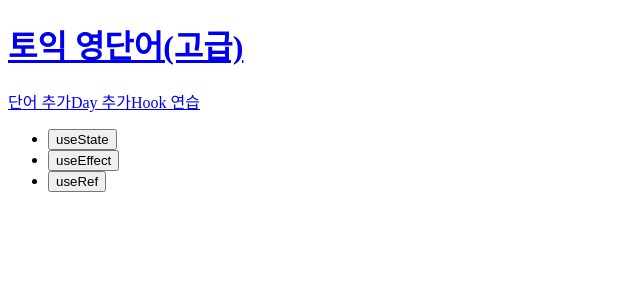
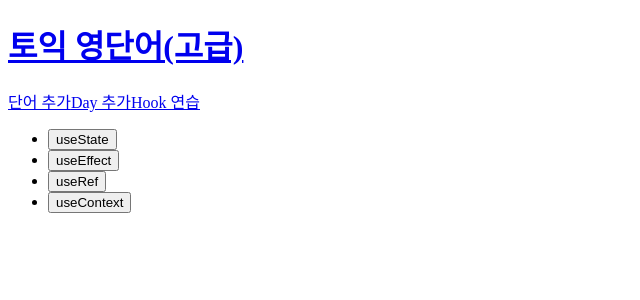
Before and after one commit to seyoungjoy/react-study, a React (Create React App) app in the folder voca/: page /hook-practice in a window 1280 px wide. Shown: the top 300 px of the page, without its empty margins (0-640 px from the left). Built offline with nearby package versions, Linux system fonts and the light colour scheme; the HTML template or start-up script is replaced by a standard one.

Commit message:
docs: usecontext concept

```diff
--- a/voca/src/App.js
+++ b/voca/src/App.js
@@ -9,6 +9,7 @@ import HookPractice from "./component/HookPractice"
 import UseState from "./component/hook-practice/UseState"
 import UseEffect from "./component/hook-practice/UseEffect"
 import UseRef from "./component/hook-practice/UseRef"
+import UseContext from "./component/hook-practice/Use-Context-API"
 
 function App() {
   return (
@@ -24,6 +25,7 @@ function App() {
                 <Route exact path="/hook-practice/use-state" element={<UseState/>}></Route>
                 <Route exact path="/hook-practice/use-effect" element={<UseEffect/>}></Route>
                 <Route exact path="/hook-practice/use-ref" element={<UseRef/>}></Route>
+                <Route exact path="/hook-practice/use-context" element={<UseContext/>}></Route>
                 <Route path="/*" element={<EmptyPage/>}></Route>
             </Routes>
         </div>
--- a/voca/src/component/HookPractice.js
+++ b/voca/src/component/HookPractice.js
@@ -18,6 +18,11 @@ export default function HookPractice(){
                     <button>useRef</button>
                 </Link>
             </li>
+            <li>
+                <Link to="/hook-practice/use-context">
+                    <button>useContext</button>
+                </Link>
+            </li>
 
         </ul>
     )
--- /dev/null
+++ b/voca/src/component/hook-practice/Use-Context-API.js
@@ -0,0 +1,16 @@
+import {createContext} from "react";
+
+const AppContext = createContext();
+
+export default function userContext(){
+    const user = {
+        nickname:'danuel',
+        isAdmin:true
+    }
+
+    return(
+        <div>
+            <h2>UserContext</h2>
+        </div>
+    )
+}
```
Also changed, not shown: 2 other files (tests, documents, lock files or other folders).
